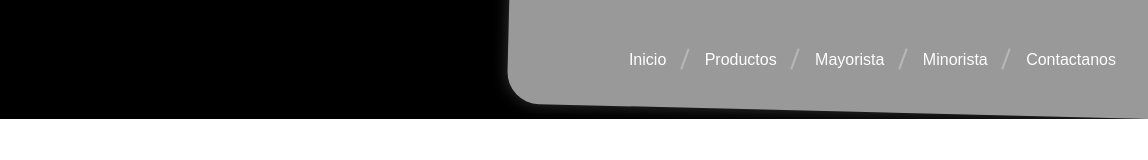
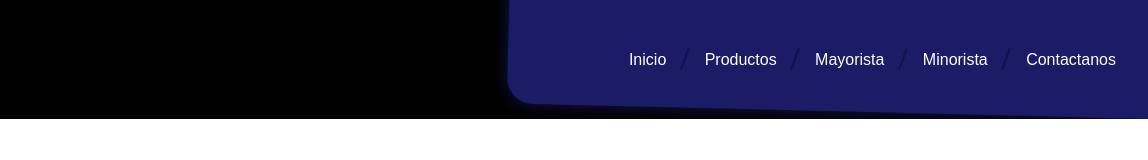
Before and after one commit to GastonOrquera/vapoClubVm, a plain HTML site: page index.html in a window 1280 px wide. Shown: the full height of the page, 132-1280 px from the left. Drawn offline with Linux system fonts and the light colour scheme; a web font is replaced by a local one.

Commit message:
vapoClubVm

```diff
--- a/css/style.css
+++ b/css/style.css
@@ -35,12 +35,13 @@ header .backgroundPrueba {
     position: absolute;
     height: 100%;
     width: 100%;
-    background-color: rgb(255, 255, 255, .6);
+    /* background-color: rgb(255, 255, 255, .6); */
+    background-color: rgb(68, 68, 255, 0.4);
     left: 50%;
     z-index: 10;
     transform: rotate(1.4deg);
-    border-bottom-left-radius: 2rem;
-    box-shadow: 0px 0px 1rem rgb(255, 255, 255, .2);
+    border-bottom-left-radius: 1.6rem;
+    box-shadow: 0px 0px 1rem rgb(68, 68, 255, .3);
 }
 
 header nav ul {
@@ -67,7 +68,7 @@ header nav ul .spanA::before {
     top: .3rem;
     transform: rotate(20deg);
     margin: 0 auto;
-    background-color: rgb(255, 255, 255, .3);
+    background-color: rgba(0, 0, 0, 0.3);
 }
 
 header nav ul li {
@@ -82,7 +83,8 @@ header nav ul li a {
 }
 
 header nav ul li a:hover {
-    color: rgba(245, 245, 245, 0.9)
+    /* color: rgba(245, 245, 245, 0.9); */
+    color: rgb(230, 230, 255, .9);
 }
 
 .hamburger {
```
